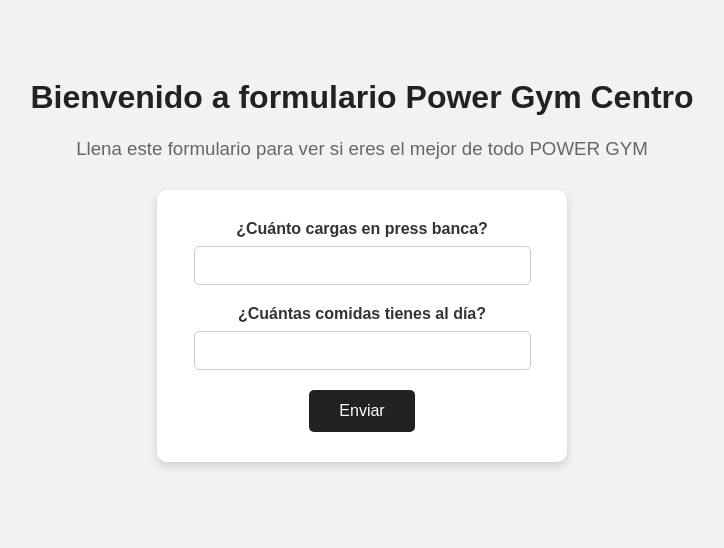
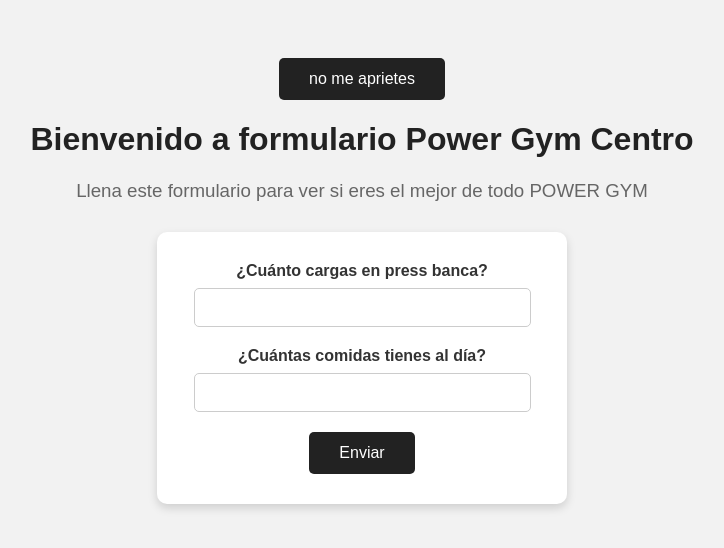
Before and after one commit to Cesar-Emilio/flujo-de-trabajo-git, a plain HTML site: page Formulario.html in a window 1280 px wide. Shown: the whole page, without its empty margins (278-1002 px from the left). Drawn offline with Linux system fonts and the light colour scheme.

Commit message:
feat: Se añade botón muy divertido

```diff
--- a/Formulario.html
+++ b/Formulario.html
@@ -79,6 +79,10 @@
 
 <body>
 
+    <div id="caos">
+        <button>no me aprietes</button>
+    </div>
+
     <h1>Bienvenido a formulario Power Gym Centro</h1>
 
     <h3>Llena este formulario para ver si eres el mejor de todo POWER GYM</h3>
@@ -101,6 +105,13 @@
 
     </form>
 
+    <script>
+        let button = document.getElementById("caos")
+        button.addEventListener("click", () => {
+            alert("caos")
+        })
+    </script>
+
 </body>
 
 </html>
```
